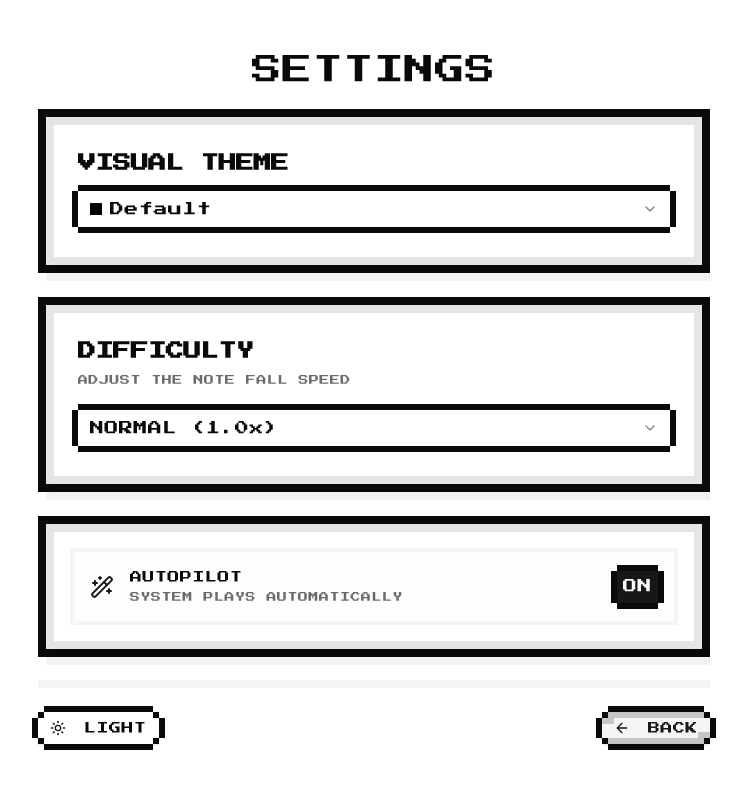
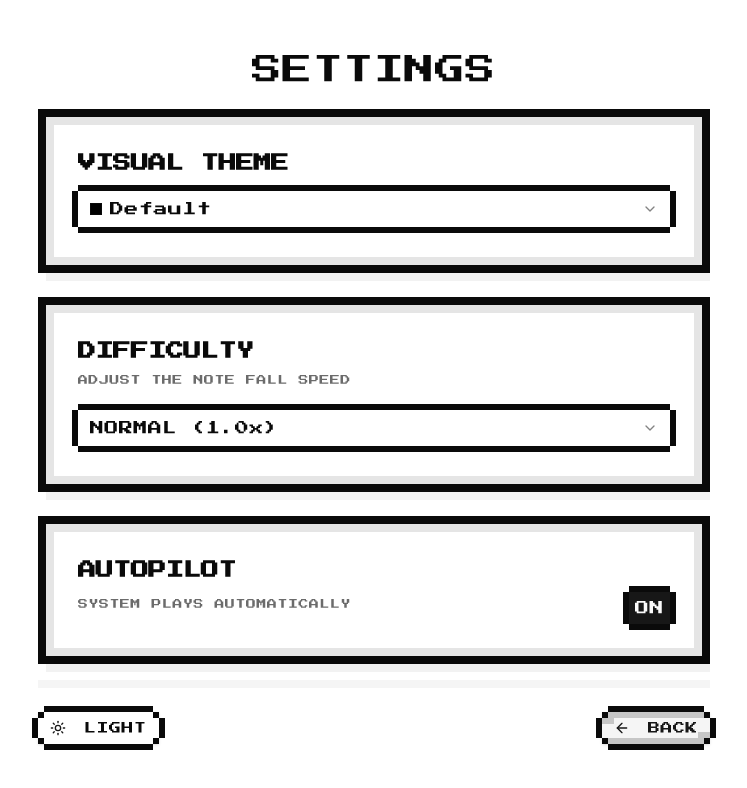
Before and after one commit to hongy20/midi-jam, a Next.js app: page /options in a window 1280 px wide. Shown: the top 788 px of the page, without its empty margins (266-1013 px from the left). Built offline with nearby package versions, Linux system fonts and the light colour scheme.

Commit message:
Standardize Autopilot card layout for design consistency

```diff
--- a/src/app/options/components/options-page.view.tsx
+++ b/src/app/options/components/options-page.view.tsx
@@ -91,22 +91,24 @@ export function OptionsPageView({
         </Card>
 
         <Card className="border-8 shadow-[8px_8px_0px_0px_rgba(0,0,0,0.05)]">
-          <CardContent className="p-4">
-            <div className="flex items-center justify-between bg-muted/20 border-4 border-muted p-4">
-              <div className="flex items-center gap-4">
-                <Wand2 className="size-6 text-primary" />
-                <div className="flex flex-col gap-1">
-                  <span className="retro text-xs uppercase">Autopilot</span>
-                  <span className="retro text-[10px] opacity-60 uppercase">
-                    System plays automatically
-                  </span>
-                </div>
+          <CardHeader className="pb-2">
+            <CardTitle font="retro" className="text-lg uppercase">
+              Autopilot
+            </CardTitle>
+          </CardHeader>
+          <CardContent className="flex flex-col gap-2">
+            <div className="flex items-center justify-between">
+              <div className="flex flex-col gap-1">
+                <span className="retro text-[10px] opacity-60 uppercase mb-2 text-wrap">
+                  System plays automatically
+                </span>
               </div>
               <Toggle
                 pressed={demoMode}
                 onPressedChange={setDemoMode}
                 variant="outline"
                 size="sm"
+                className="shrink-0"
               >
                 {demoMode ? "ON" : "OFF"}
               </Toggle>
```
